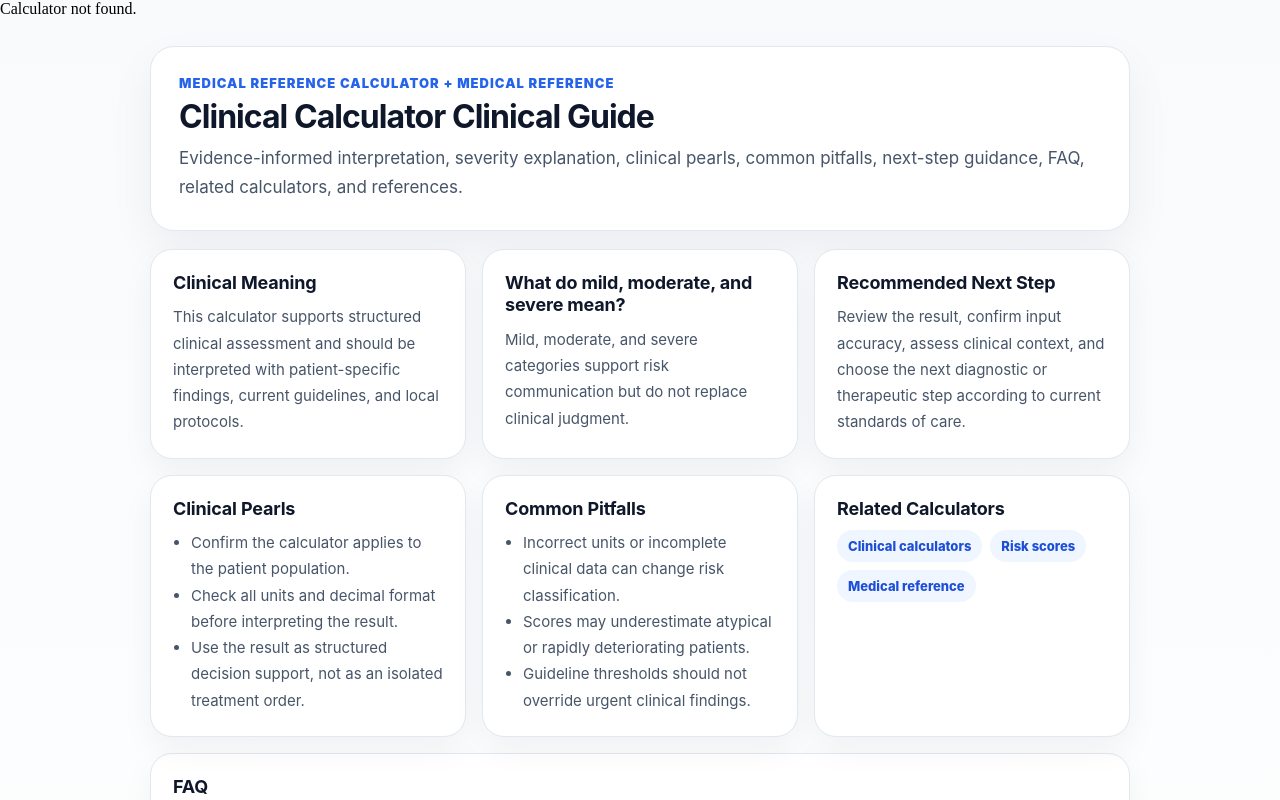
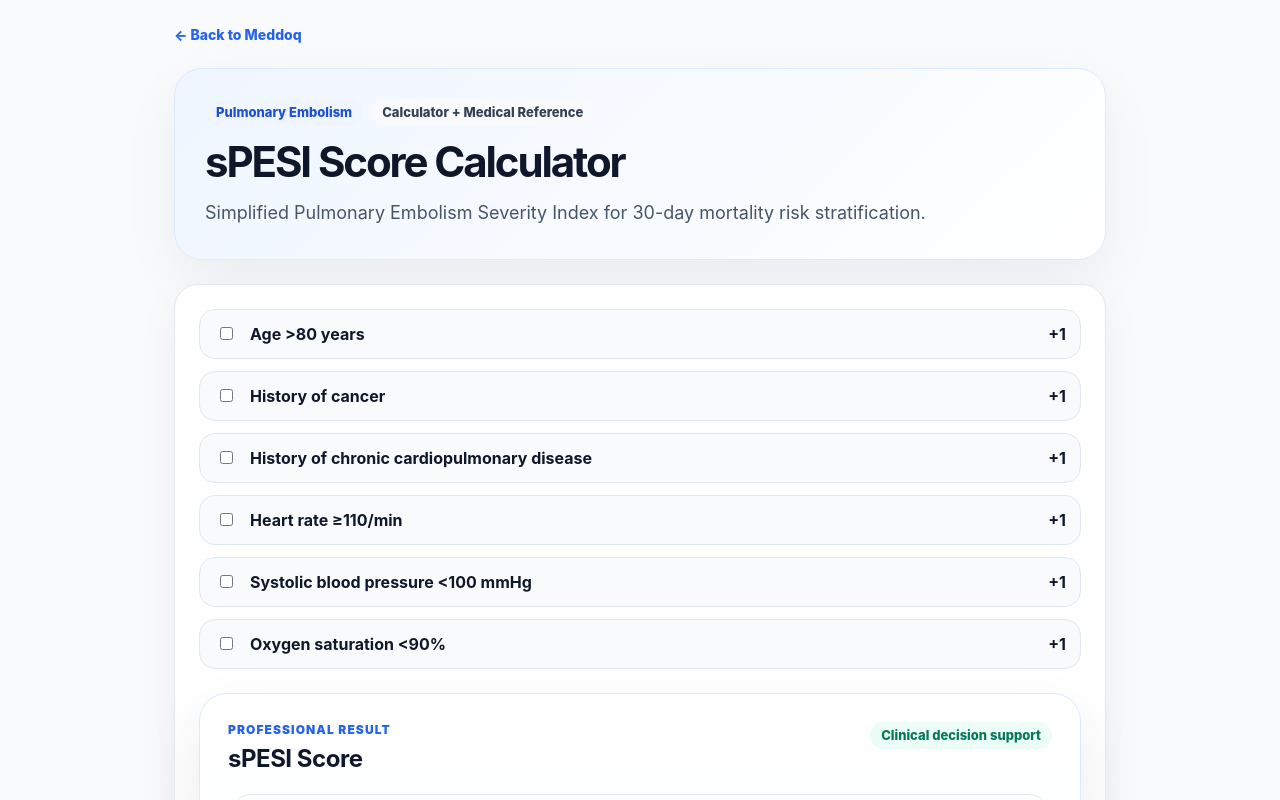
Before and after one commit to brsbyrm/meddoq, a Next.js app: page /calculators/spesi-score in a window 1280 px wide. Shown: the top 800 px of the page. Built offline with nearby package versions, Linux system fonts and the light colour scheme.

Commit message:
Add sPESI score calculator

```diff
--- /dev/null
+++ b/app/calculators/spesi-score/page.js
@@ -0,0 +1,84 @@
+"use client";
+
+import { useMemo, useState } from "react";
+import CalculatorShell from "../../components/calculators/CalculatorShell";
+import CalculatorPanel from "../../components/calculators/CalculatorPanel";
+import CalculatorResult from "../../components/calculators/CalculatorResult";
+
+const items = [
+  "Age >80 years",
+  "History of cancer",
+  "History of chronic cardiopulmonary disease",
+  "Heart rate ≥110/min",
+  "Systolic blood pressure <100 mmHg",
+  "Oxygen saturation <90%",
+];
+
+export default function SpesiScorePage() {
+  const [checked, setChecked] = useState({});
+
+  const score = useMemo(
+    () => items.reduce((sum, item) => sum + (checked[item] ? 1 : 0), 0),
+    [checked]
+  );
+
+  const high = score >= 1;
+
+  return (
+    <CalculatorShell
+      category="Pulmonary Embolism"
+      title="sPESI Score Calculator"
+      description="Simplified Pulmonary Embolism Severity Index for 30-day mortality risk stratification."
+    >
+      <CalculatorPanel>
+        <div style={styles.grid}>
+          {items.map((item) => (
+            <label key={item} style={styles.option}>
+              <input
+                type="checkbox"
+                checked={Boolean(checked[item])}
+                onChange={() => setChecked((p) => ({ ...p, [item]: !p[item] }))}
+              />
+              <span>{item}</span>
+              <strong>+1</strong>
+            </label>
+          ))}
+        </div>
+
+        <CalculatorResult
+          title="sPESI Score"
+          value={score}
+          unit={high ? "Higher risk" : "Low risk"}
+          tone={high ? "red" : "green"}
+          interpretation={
+            high
+              ? "sPESI ≥1 suggests increased 30-day mortality risk in acute pulmonary embolism."
+              : "sPESI 0 identifies a lower-risk PE group when clinical stability is confirmed."
+          }
+          recommendation={
+            high
+              ? "Assess hemodynamics, RV dysfunction, biomarkers, bleeding risk, oxygenation, and need for inpatient monitoring."
+              : "Consider outpatient or early discharge pathways only when no other clinical, social, or treatment contraindications exist."
+          }
+        />
+      </CalculatorPanel>
+    </CalculatorShell>
+  );
+}
+
+const styles = {
+  grid: { display: "grid", gap: 12 },
+  option: {
+    display: "grid",
+    gridTemplateColumns: "24px 1fr auto",
+    gap: 12,
+    alignItems: "center",
+    background: "#f8fafc",
+    border: "1px solid #e2e8f0",
+    borderRadius: 16,
+    padding: 14,
+    cursor: "pointer",
+    color: "#0f172a",
+    fontWeight: 750,
+  },
+};
```
